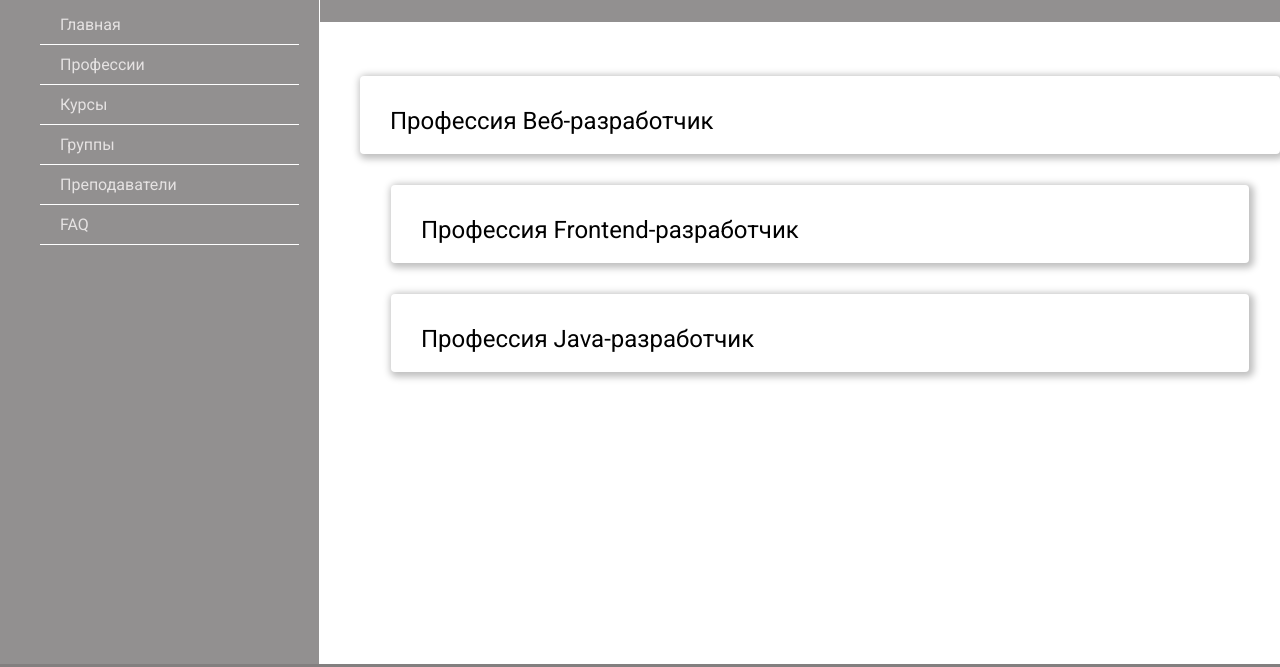
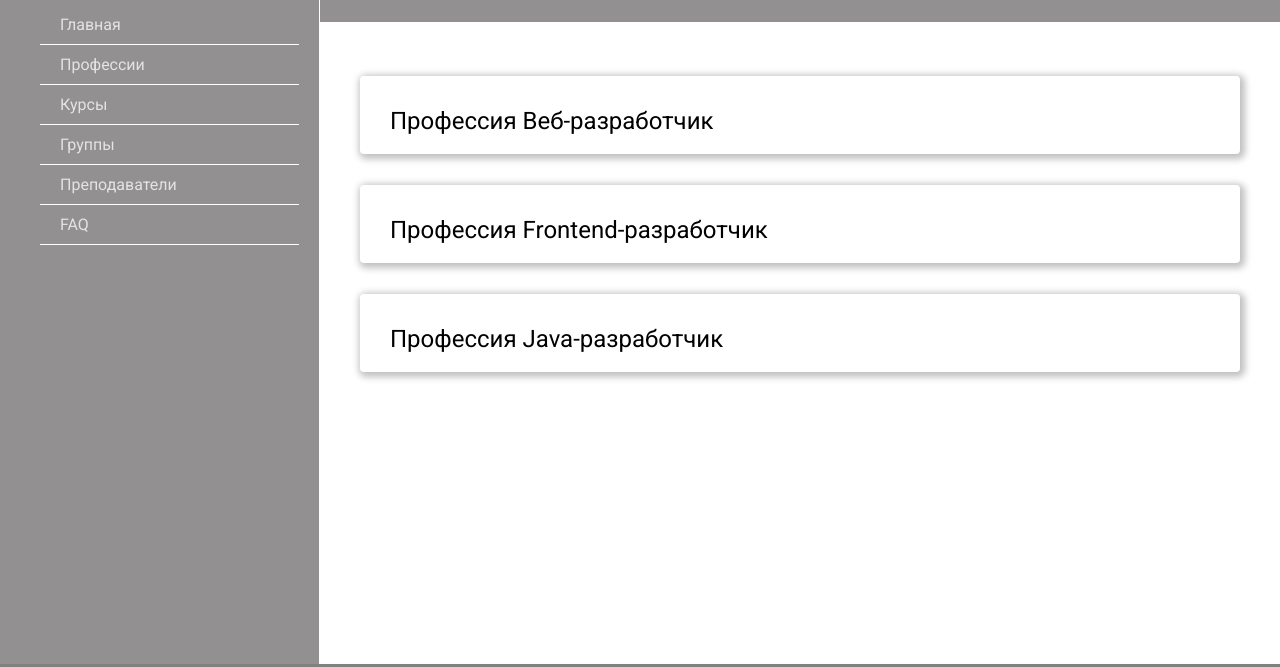
Before and after one commit to Aspirants-FS-FE/SheduliZZZer, a website built with webpack: page src/index.html in a window 1280 px wide. Both pictures are taken after a click on the link "Профессии". Shown: the part 58-725 px from the top of the page. Built offline with nearby package versions, Linux system fonts and the light colour scheme.

Commit message:
Recommit

```diff
--- a/src/css/style.css
+++ b/src/css/style.css
@@ -285,30 +285,17 @@ input[type='submit'] {
 
 /* professions-pages */
 
-/* .prof-list {
-  display: flex;
-  flex-wrap: wrap;
-  padding: 0 10%;
-} */
-
-/* .prof-list {
-  display: flex;
-  flex-wrap: wrap;
-  padding: 0 10%;
-} */
-
 .prof-point {
   box-shadow: 2px 2px 7px 3px rgba(0, 0, 0, 0.25);
   border-radius: 4px;
   padding-top: 31px;
   padding-left: 30px;
   padding-bottom: 19px;
-  /* margin-left: 10%;
-  margin-right: 10%; */
   font-size: 24px;
   font-weight: 400;
   display: flex;
   flex-wrap: wrap;
+  margin-right: 40px;
 }
 
 .prof-point:nth-child(1) {
@@ -316,7 +303,7 @@ input[type='submit'] {
 }
 
 .prof-point:nth-child(n+2) {
-  margin: 31px;
+  margin-top: 31px;
 }
 
 /* end profession-page */
```
